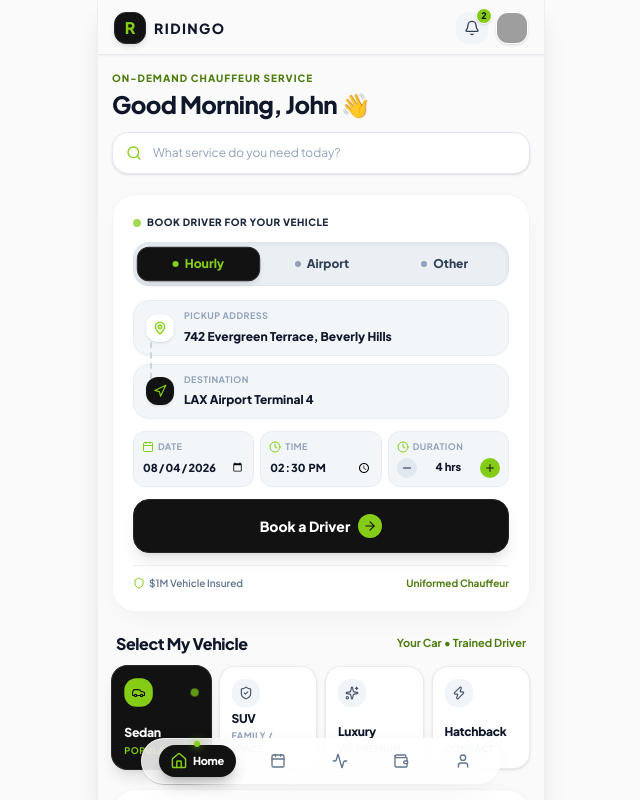
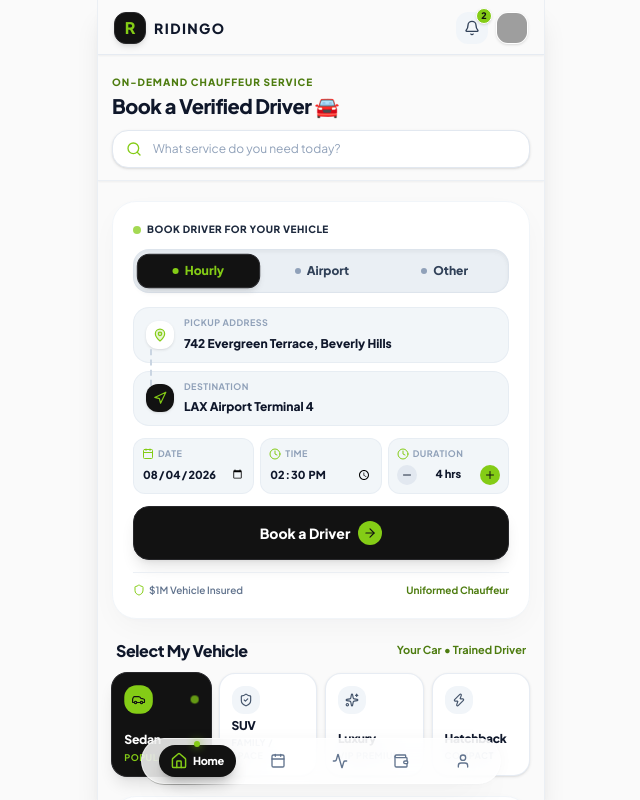
Before and after one commit to ANURAGKM4588/Ridingo-Mobile-App, a React (Vite) app: page / in a window 1280 px wide. Shown: the whole page, without its empty margins (319-959 px from the left). Built offline with nearby package versions, Linux system fonts and the light colour scheme; grey boxes are pictures that could not be loaded.

Commit message:
Make Greeting section and Search bar fixed sticky at top on Home page

```diff
--- a/src/views/HomeView.tsx
+++ b/src/views/HomeView.tsx
@@ -26,18 +26,18 @@ export const HomeView: React.FC<HomeViewProps> = ({
 
   return (
     <div className="w-full space-y-5 animate-fade-in pb-24">
-      {/* Greeting & Search Header */}
-      <div className="space-y-3 pt-1">
+      {/* Fixed Sticky Greeting & Search Bar */}
+      <div className="sticky top-0 z-20 bg-[#FAFAFA] pt-2 pb-3 space-y-2.5 border-b border-slate-200/60 -mx-3.5 px-3.5 shadow-xs">
         <div>
           <span className="text-[10px] font-extrabold uppercase tracking-widest text-[#4D7C0F] block">
             On-Demand Chauffeur Service
           </span>
-          <h1 className="text-xl sm:text-2xl font-black text-[#0F172A] tracking-tight truncate mt-0.5">
-            Good Morning, John 👋
+          <h1 className="text-lg sm:text-xl font-black text-[#0F172A] tracking-tight truncate mt-0.5">
+            Book a Verified Driver 🚘
           </h1>
         </div>
 
-        {/* Clean Search Input */}
+        {/* Fixed Search Input */}
         <div className="relative w-full">
           <div className="absolute inset-y-0 left-3.5 flex items-center pointer-events-none text-slate-400">
             <Search className="w-4 h-4 text-[#84CC16]" />
@@ -47,7 +47,7 @@ export const HomeView: React.FC<HomeViewProps> = ({
             value={searchQuery}
             onChange={(e) => setSearchQuery(e.target.value)}
             placeholder="What service do you need today?"
-            className="w-full pl-10 pr-4 py-3 rounded-2xl bg-white border border-slate-200 text-slate-900 font-bold placeholder:text-slate-400 placeholder:font-normal shadow-sm focus:outline-none focus:ring-2 focus:ring-[#84CC16] transition-all text-xs"
+            className="w-full pl-10 pr-4 py-2.5 rounded-2xl bg-white border border-slate-200 text-slate-900 font-bold placeholder:text-slate-400 placeholder:font-normal shadow-sm focus:outline-none focus:ring-2 focus:ring-[#84CC16] transition-all text-xs"
           />
         </div>
       </div>
```
